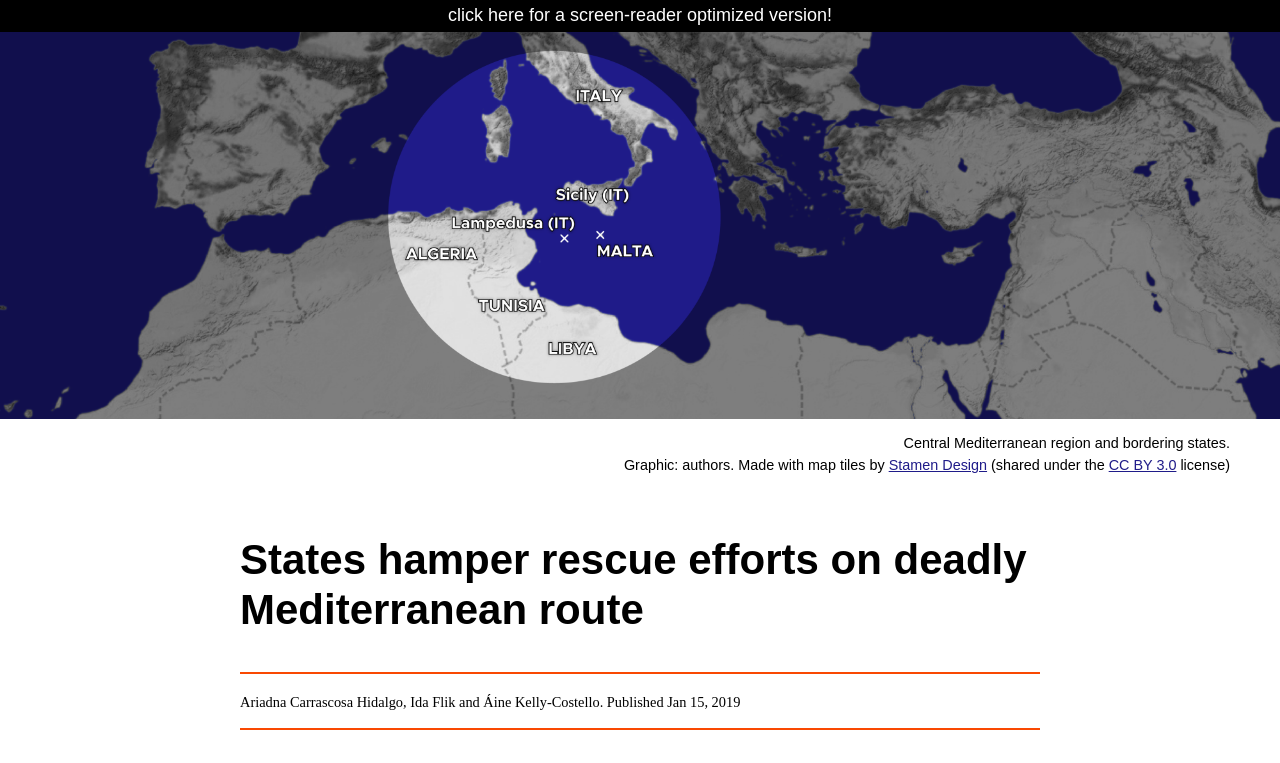
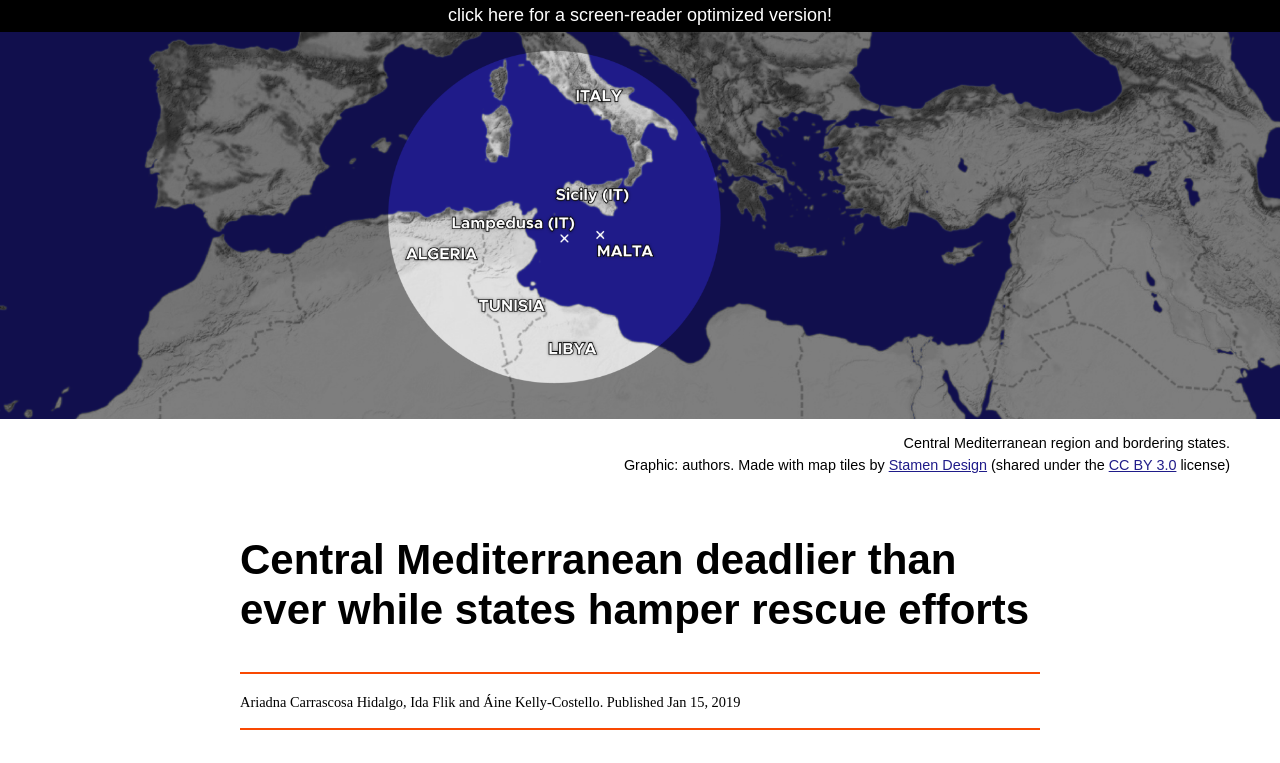
Before and after one commit to idaflik/SAR, a plain HTML site: page index.html in a window 1280 px wide. Shown: the top 763 px of the page. Drawn offline with nearby package versions, Linux system fonts and the light colour scheme; no server answers; a script that the page names is missing; a web font is replaced by a local one.

Commit message:
Update index.html

```diff
--- a/index.html
+++ b/index.html
@@ -14,7 +14,7 @@
 
   <div class="content" style="padding-top: 30px; padding-bottom: 30px;">
 
-    <h1>States hamper rescue efforts on deadly Mediterranean route</h1>
+    <h1>Central Mediterranean deadlier than ever while states hamper rescue efforts</h1>
     <hr style="margin-bottom:1em"><p class="byline">Ariadna Carrascosa Hidalgo, Ida Flik and Áine Kelly-Costello. Published Jan 15, 2019</p><hr>
 
     <p>The death-rate on the treacherous Central Mediterranean crossing has increased for the second consecutive year in 2019, while European authorities and Libyan forces have continued to hamper NGO Search and Rescue (SAR) efforts.
```
